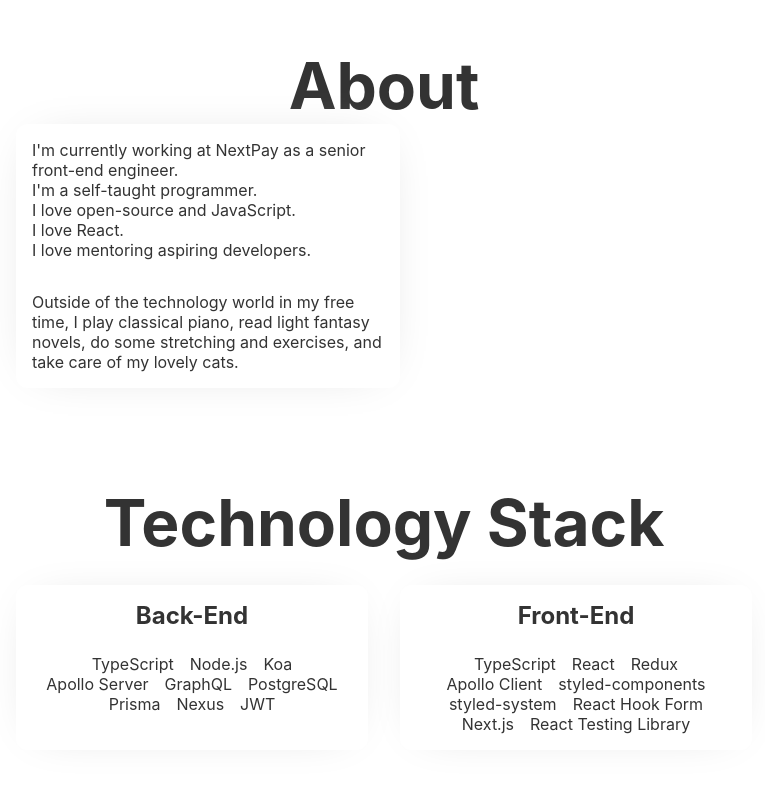
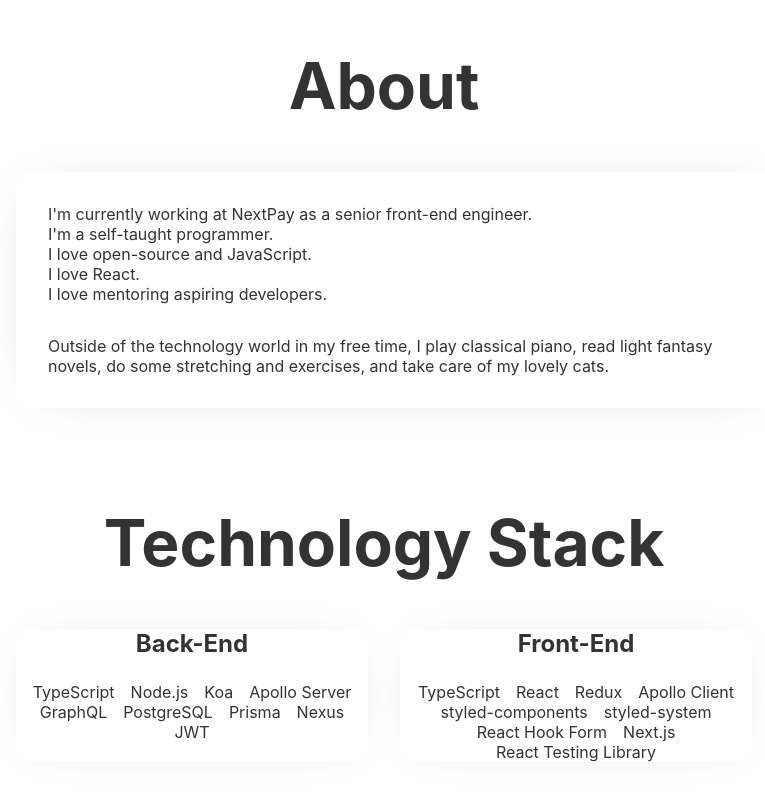
Before and after one commit to codekcv/personal-site-nextjs, a Next.js app: page / in a window 1280 px wide. Shown: the part 816-1616 px from the top of the page, without its empty margins (256-1021 px from the left). Built offline with nearby package versions, Linux system fonts and the light colour scheme.

Commit message:
feat(stack) adjust layout

```diff
--- a/pages-main/Home/TechnologyStack/TechnologyStack.main.tsx
+++ b/pages-main/Home/TechnologyStack/TechnologyStack.main.tsx
@@ -14,7 +14,7 @@
 
 const TechnologyStack = (): JSX.Element => {
   return (
-    <Box width={[1]}>
+    <Box width={[1]} mt="10vh">
       <InView threshold={0.5} delay={animDelay} triggerOnce>
         {({ inView, ref }) => (
           <Text
@@ -38,8 +38,9 @@
 
       <InView threshold={0.35} delay={animDelay} triggerOnce>
         {({ inView, ref }) => (
-          <Flex justifyContent="center" mt="1.5rem" ref={ref}>
+          <Flex justifyContent="center" mt="3rem" ref={ref}>
             <Card
+              width="50%"
               variants={{
                 out: { opacity: 0, transform: 'translateX(-6rem)' },
                 in: { opacity: 1, transform: 'translateX(0rem)' }
@@ -58,6 +59,7 @@
             </Card>
 
             <Card
+              width="50%"
               variants={{
                 out: { opacity: 0, transform: 'translateX(6rem)' },
                 in: { opacity: 1, transform: 'translateX(0rem)' }
--- a/pages-main/Home/TechnologyStack/TechnologyStack.util.tsx
+++ b/pages-main/Home/TechnologyStack/TechnologyStack.util.tsx
@@ -1,17 +1,18 @@
 import Item from 'components/general/Item/Item.main'
 import { motion } from 'framer-motion'
 import styled from 'styled-components'
+import { space, SpaceProps } from 'styled-system'
 
 export const animDuration = 1
 export const animDelay = 350
 
-export const Card = styled(motion.div)`
+export const Card = styled(motion.div)<{ width: number | string } & SpaceProps>`
   margin-top: 1rem;
   margin: 0 1rem;
-  padding: 1rem;
   border-radius: 12px;
-  width: 50%;
+  width: ${(props) => props.width};
   box-shadow: 0 0 3rem -1.5rem #ccc;
+  ${space}
 `
 
 export const frontEndTechnologies = [
```
